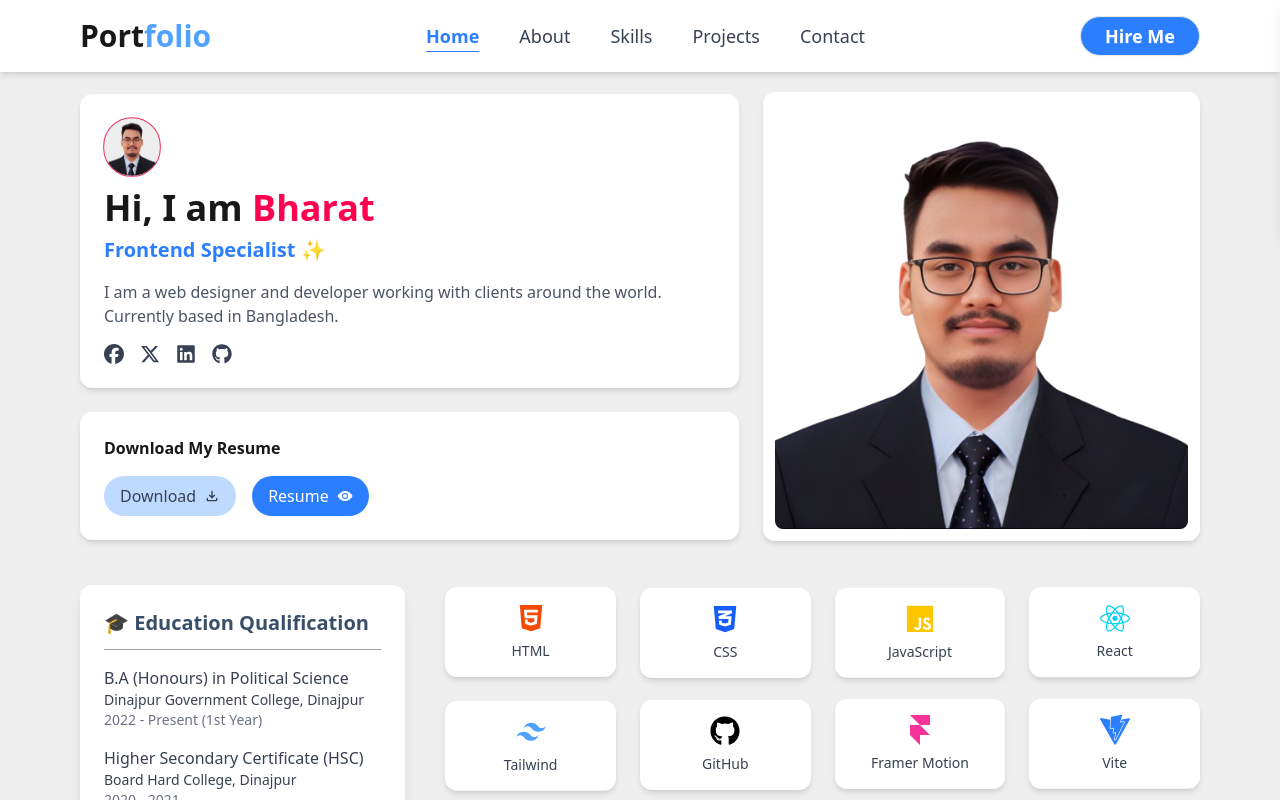
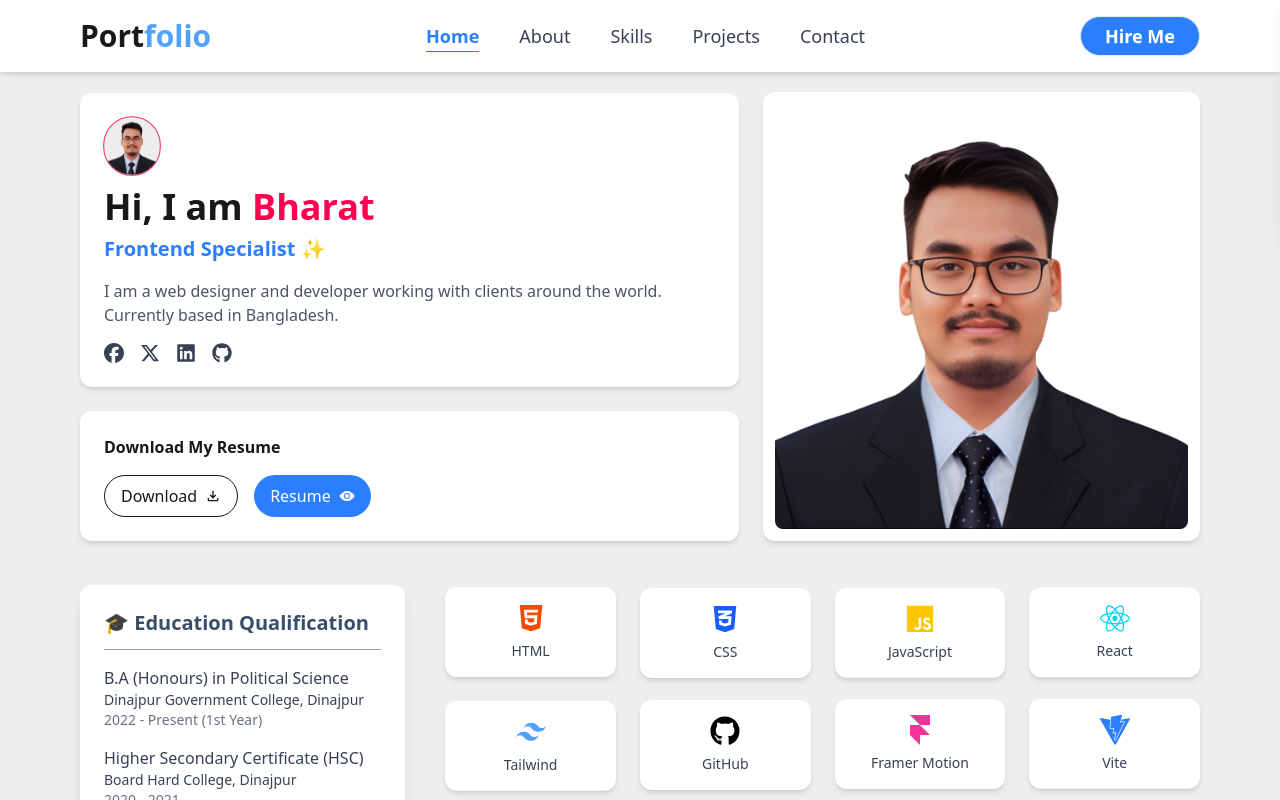
Before and after one commit to bharatroy4D/Bharat-roy, a React (Vite) app: page / in a window 1280 px wide. Shown: the top 800 px of the page. Built offline with nearby package versions, Linux system fonts and the light colour scheme.

Commit message:
download button bg change

```diff
--- a/src/Components/Navbar/Home/Home.jsx
+++ b/src/Components/Navbar/Home/Home.jsx
@@ -129,7 +129,7 @@ const Home = () => {
                     >
                         <h3 className="font-semibold mb-4">Download My Resume</h3>
                         <div className="flex flex-wrap gap-4">
-                            <button className="flex items-center gap-2 px-4 py-2 rounded-full bg-blue-200 text-gray-700 hover:bg-blue-300 transition">
+                            <button className="flex items-center gap-2 px-4 py-2 border  rounded-full transition">
                                 <a href="" className="flex items-center gap-2 ">
                                     Download <MdOutlineFileDownload />
                                 </a>
```
